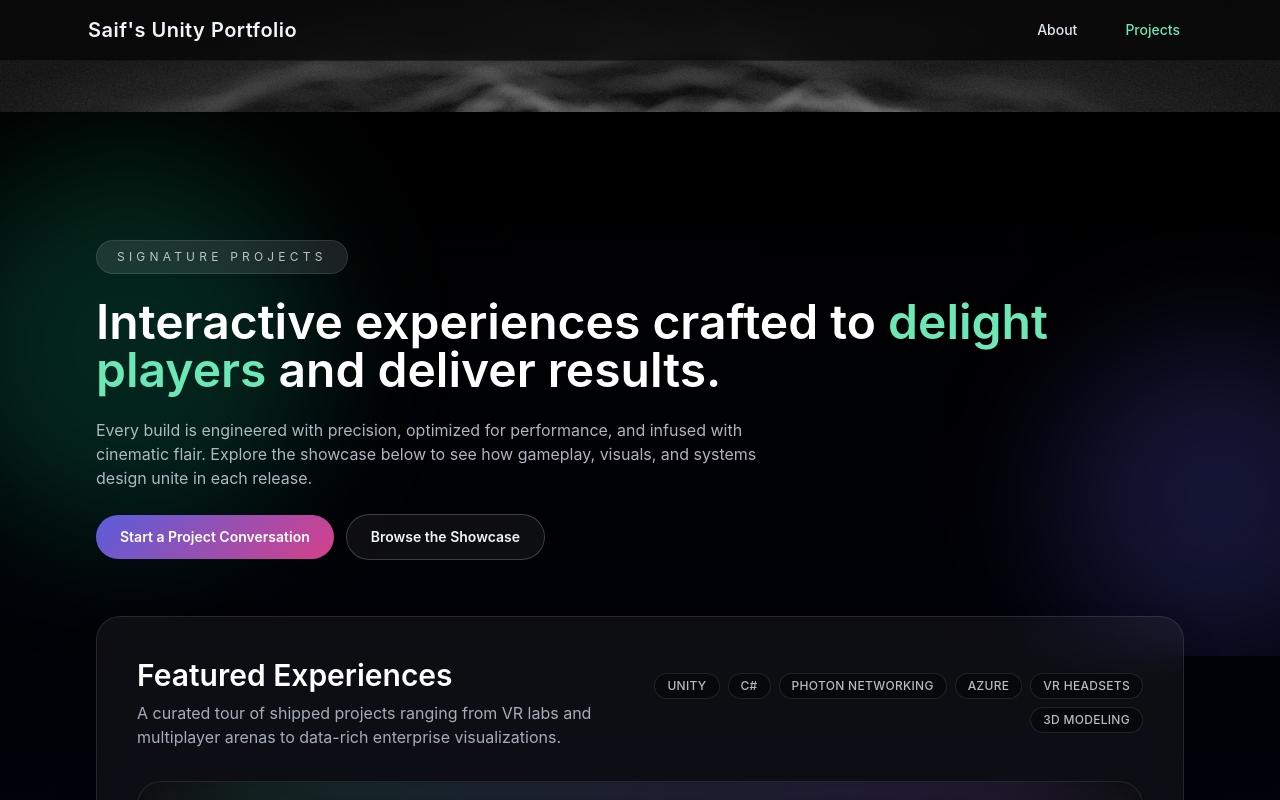
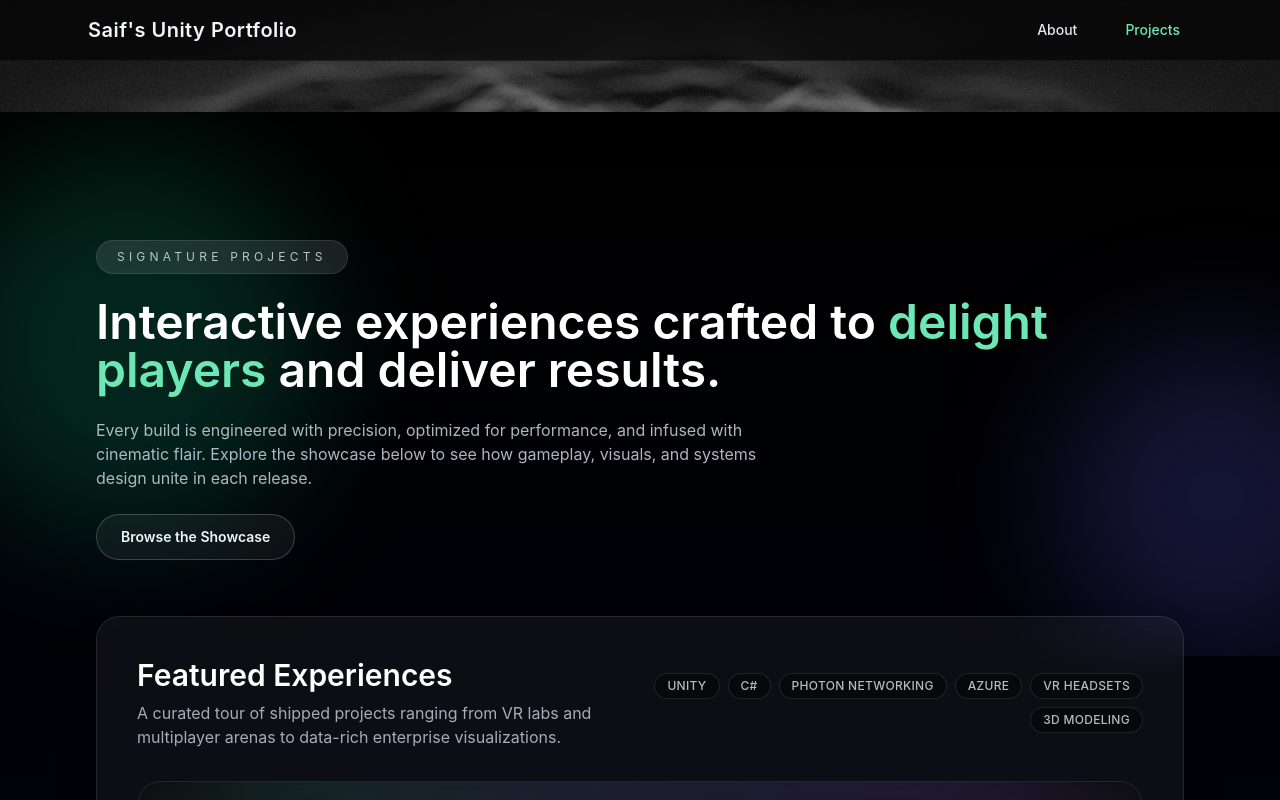
Before and after one commit to Saif0089/Unity-React-Portfolio, a React (Create React App) app: page /projects in a window 1280 px wide. Shown: the top 800 px of the page. Built offline with nearby package versions, Linux system fonts and the light colour scheme.

Commit message:
Remove projects page contact button

```diff
--- a/src/pages/Projects.js
+++ b/src/pages/Projects.js
@@ -48,12 +48,6 @@ function Projects() {
                         Every build is engineered with precision, optimized for performance, and infused with cinematic flair. Explore the showcase below to see how gameplay, visuals, and systems design unite in each release.
                     </p>
                     <div className="mx-auto flex flex-col items-center gap-3 sm:flex-row sm:justify-start md:mx-0">
-                        <a
-                            href="mailto:saif@example.com?subject=Project%20Inquiry"
-                            className="btn-aurora rounded-full px-6 py-3 text-sm font-semibold text-white shadow-lg"
-                        >
-                            Start a Project Conversation
-                        </a>
                         <a
                             href="#showreel"
                             className="rounded-full border border-white/20 bg-white/5 px-6 py-3 text-sm font-semibold text-slate-100 transition-all hover:border-white/40 hover:bg-white/10 hover:text-white"
```
